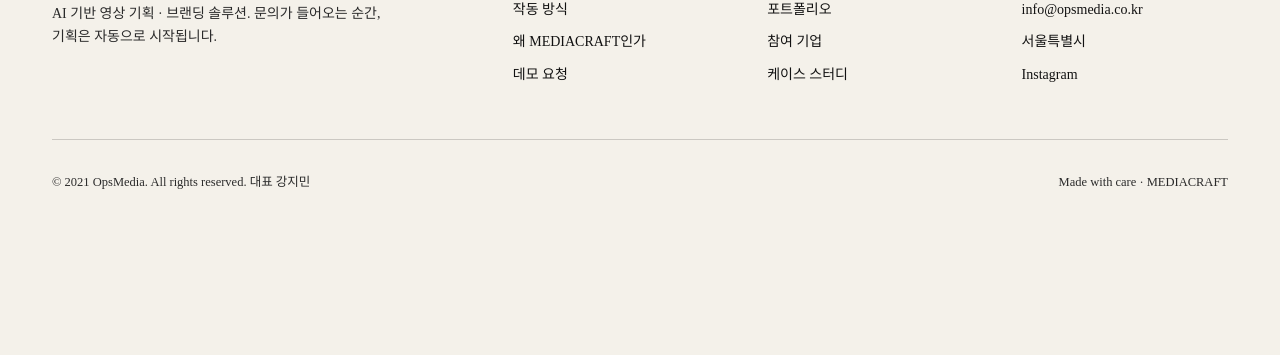
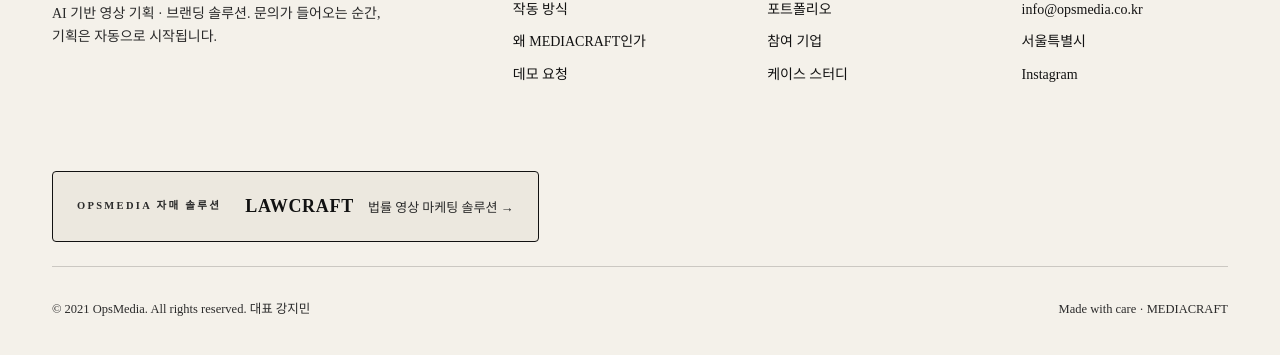
Before and after one commit to Joker44444/OPSMEDIA, a plain HTML site: page index.html in a window 1280 px wide. Shown: the part 7787-8142 px from the top of the page. Before the commit the page ends 8015 px from the top, so only its background shows below. Drawn offline with Linux system fonts and the light colour scheme; a web font is replaced by a local one.

Commit message:
Update index.html

```diff
--- a/index.html
+++ b/index.html
@@ -1165,6 +1165,53 @@
   /* fade-in on scroll */
   .reveal{opacity:0; transform:translateY(20px); transition:opacity .9s ease, transform .9s cubic-bezier(.2,.7,.2,1);}
   .reveal.in{opacity:1; transform:none;}
+
+  /* ====== Sister brand strip (LAWCRAFT) ====== */
+  .sister-brand{
+    margin:32px 0 24px;
+    padding:20px 24px;
+    border:1px solid var(--ink);
+    border-radius:4px;
+    background:var(--paper-2);
+    display:flex;
+    align-items:center;
+    justify-content:space-between;
+    gap:24px;
+    flex-wrap:wrap;
+    transition:transform .25s ease, box-shadow .25s ease;
+  }
+  .sister-brand:hover{
+    transform:translate(-1px,-1px);
+    box-shadow:4px 4px 0 var(--ink);
+  }
+  .sister-brand-label{
+    font-size:10.5px;
+    letter-spacing:.22em;
+    text-transform:uppercase;
+    font-weight:700;
+    color:var(--ink-soft);
+  }
+  .sister-brand-link{
+    display:flex;
+    align-items:baseline;
+    gap:14px;
+    text-decoration:none;
+    color:inherit;
+  }
+  .sister-brand-name{
+    font-family:'Gowun Batang',serif;
+    font-weight:700;
+    font-size:18px;
+    letter-spacing:.04em;
+    color:var(--ink);
+  }
+  .sister-brand-tag{
+    font-size:13px;
+    color:var(--ink-soft);
+  }
+  @media (max-width:560px){
+    .sister-brand{flex-direction:column; align-items:flex-start; gap:12px;}
+  }
 
 </style>
 </head>
@@ -1740,6 +1787,18 @@
         <a href="#">Instagram</a>
       </div>
     </div>
+
+    <!-- Sister brand strip -->
+    <a href="/lawcraft" class="sister-brand-link">
+      <div class="sister-brand">
+        <span class="sister-brand-label">OpsMedia 자매 솔루션</span>
+        <span style="display:flex; align-items:baseline; gap:14px;">
+          <span class="sister-brand-name">LAWCRAFT</span>
+          <span class="sister-brand-tag">법률 영상 마케팅 솔루션 →</span>
+        </span>
+      </div>
+    </a>
+
     <div class="foot-bottom">
       <span>© 2021 OpsMedia. All rights reserved. 대표 강지민</span>
       <span>Made with care · MEDIACRAFT</span>
```
